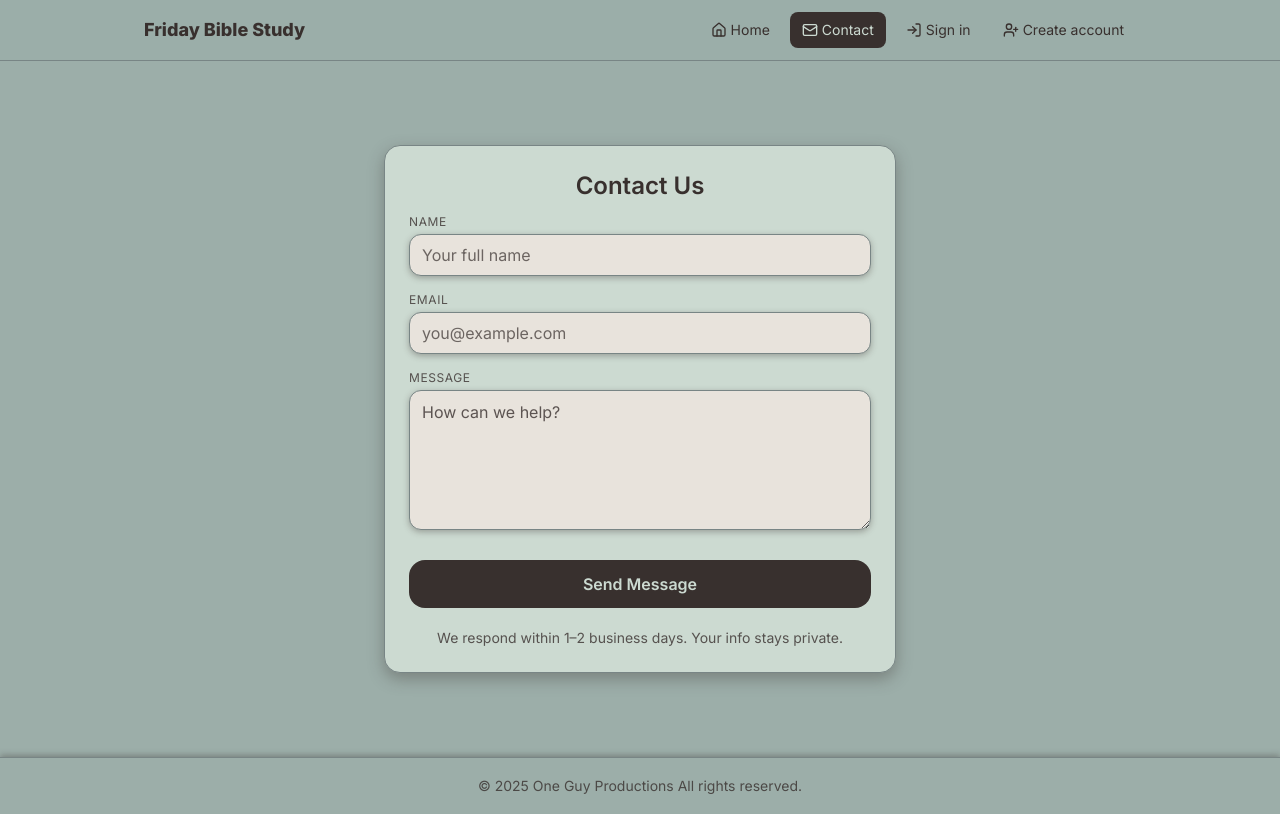
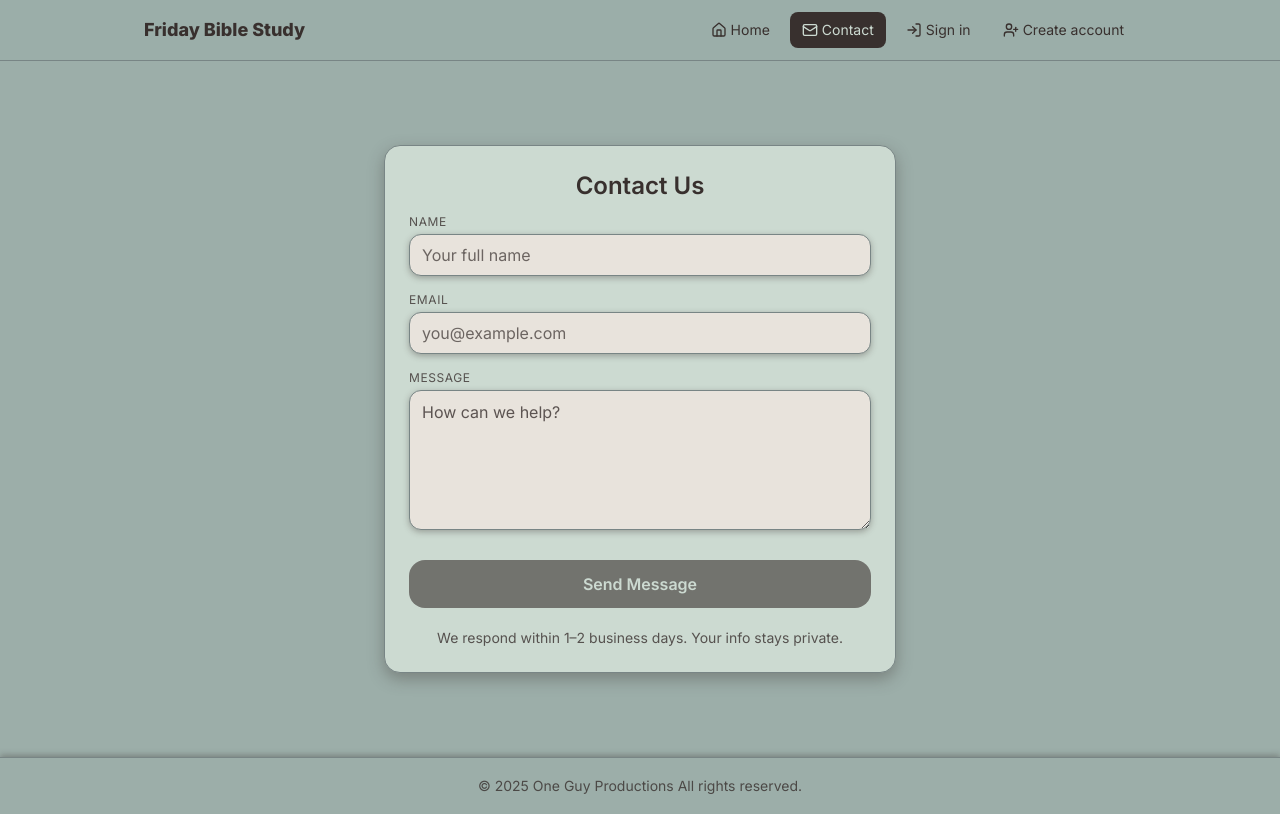
Before and after one commit to nathangreen1632/FridayBibleStudy, a React (Vite) app in the folder Client/: page /contact in a window 1280 px wide. Built offline with nearby package versions, Linux system fonts and the light colour scheme; no server answers.

Commit message:
feat(client): refine ContactForm styles for improved user experience
- Update input and textarea styles to use `text-[var(--theme-placeholder)]` for placeholder consistency.
- Adjust disabled button styles to include `opacity-60` for clearer inactive state feedback.

```diff
--- a/Client/src/jsx/contactFormView.tsx
+++ b/Client/src/jsx/contactFormView.tsx
@@ -27,7 +27,7 @@ export default function ContactFormView({
         <label className="block">
           <span className="block uppercase tracking-wider text-[11px] sm:text-xs mb-1 text-[var(--theme-accent)]/80">Name</span>
           <input
-            className="w-full rounded-xl px-3 py-2 bg-[var(--theme-textbox)] text-[var(--theme-text)] border border-[var(--theme-border)] text-sm sm:text-base shadow-[0_2px_6px_var(--theme-shadow)] focus:outline-none focus:ring-2 focus:ring-[var(--theme-link)] focus:ring-offset-2 focus:ring-offset-[var(--theme-surface)] focus:shadow-[inset_0_0_0_1px_var(--theme-border),_0_4px_12px_var(--theme-shadow)] placeholder:text-[var(--theme-placeholder)]"
+            className="w-full rounded-xl px-3 py-2 bg-[var(--theme-textbox)] text-[var(--theme-placeholder)] border border-[var(--theme-border)] text-sm sm:text-base shadow-[0_2px_6px_var(--theme-shadow)] focus:outline-none focus:ring-2 focus:ring-[var(--theme-link)] focus:ring-offset-2 focus:ring-offset-[var(--theme-surface)] focus:shadow-[inset_0_0_0_1px_var(--theme-border),_0_4px_12px_var(--theme-shadow)] placeholder:text-[var(--theme-placeholder)]"
             value={form.name}
             onChange={(e) => onChange('name', e.target.value)}
             placeholder="Your full name"
@@ -39,7 +39,7 @@ export default function ContactFormView({
           <span className="block uppercase tracking-wider text-[11px] sm:text-xs mb-1 text-[var(--theme-accent)]/80">Email</span>
           <input
             type="email"
-            className="w-full rounded-xl px-3 py-2 bg-[var(--theme-textbox)] text-[var(--theme-text)] border border-[var(--theme-border)] text-sm sm:text-base shadow-[0_2px_6px_var(--theme-shadow)] focus:outline-none focus:ring-2 focus:ring-[var(--theme-link)] focus:ring-offset-2 focus:ring-offset-[var(--theme-surface)] focus:shadow-[inset_0_0_0_1px_var(--theme-border),_0_4px_12px_var(--theme-shadow)] placeholder:text-[var(--theme-placeholder)]"
+            className="w-full rounded-xl px-3 py-2 bg-[var(--theme-textbox)] text-[var(--theme-placeholder)] border border-[var(--theme-border)] text-sm sm:text-base shadow-[0_2px_6px_var(--theme-shadow)] focus:outline-none focus:ring-2 focus:ring-[var(--theme-link)] focus:ring-offset-2 focus:ring-offset-[var(--theme-surface)] focus:shadow-[inset_0_0_0_1px_var(--theme-border),_0_4px_12px_var(--theme-shadow)] placeholder:text-[var(--theme-placeholder)]"
             value={form.email}
             onChange={(e) => onChange('email', e.target.value)}
             placeholder="you@example.com"
@@ -50,7 +50,7 @@ export default function ContactFormView({
         <label className="block">
           <span className="block uppercase tracking-wider text-[11px] sm:text-xs mb-1 text-[var(--theme-accent)]/80">Message</span>
           <textarea
-            className="w-full min-h-[120px] sm:min-h-[140px] rounded-xl px-3 py-2 bg-[var(--theme-textbox)] text-[var(--theme-text)] border border-[var(--theme-border)] text-sm sm:text-base leading-relaxed shadow-[0_2px_6px_var(--theme-shadow)] focus:outline-none focus:ring-2 focus:ring-[var(--theme-link)] focus:ring-offset-2 focus:ring-offset-[var(--theme-surface)] focus:shadow-[inset_0_0_0_1px_var(--theme-border),_0_4px_12px_var(--theme-shadow)] custom-scrollbar placeholder:text-[var(--theme-placeholder)]/80"
+            className="w-full min-h-[120px] sm:min-h-[140px] rounded-xl px-3 py-2 bg-[var(--theme-textbox)] text-[var(--theme-placeholder)] border border-[var(--theme-border)] text-sm sm:text-base leading-relaxed shadow-[0_2px_6px_var(--theme-shadow)] focus:outline-none focus:ring-2 focus:ring-[var(--theme-link)] focus:ring-offset-2 focus:ring-offset-[var(--theme-surface)] focus:shadow-[inset_0_0_0_1px_var(--theme-border),_0_4px_12px_var(--theme-shadow)] custom-scrollbar placeholder:text-[var(--theme-placeholder)]/80"
             value={form.message}
             onChange={(e) => onChange('message', e.target.value)}
             placeholder="How can we help?"
@@ -63,7 +63,7 @@ export default function ContactFormView({
           onClick={onSubmit}
           disabled={!canSubmit}
           title={!messageHasText ? 'Please enter a message first' : undefined}
-          className="w-full mt-2 rounded-2xl px-4 py-2.5 sm:py-3 font-semibold text-sm sm:text-base bg-[var(--theme-button)] text-[var(--theme-text-white)] hover:bg-[var(--theme-button-hover)] hover:text-[var(--theme-textbox)] disabled:cursor-not-allowed"
+          className="w-full mt-2 rounded-2xl px-4 py-2.5 sm:py-3 font-semibold text-sm sm:text-base bg-[var(--theme-button)] text-[var(--theme-text-white)] hover:bg-[var(--theme-button-hover)] hover:text-[var(--theme-textbox)] disabled:opacity-60 disabled:cursor-not-allowed"
           aria-disabled={!canSubmit}
         >
           {submitting ? 'Sending…' : 'Send Message'}
```
